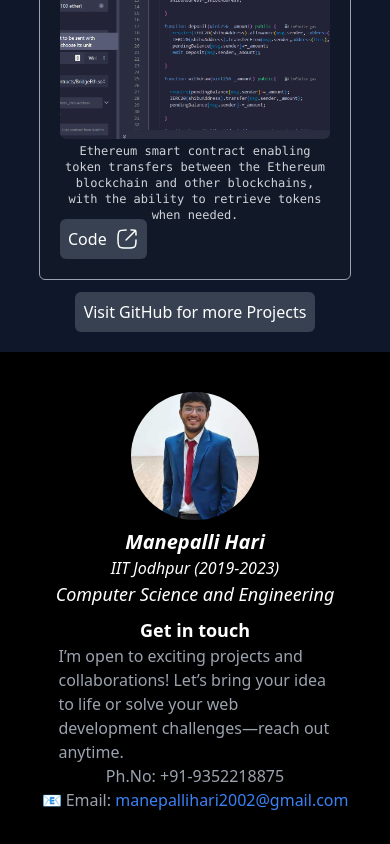
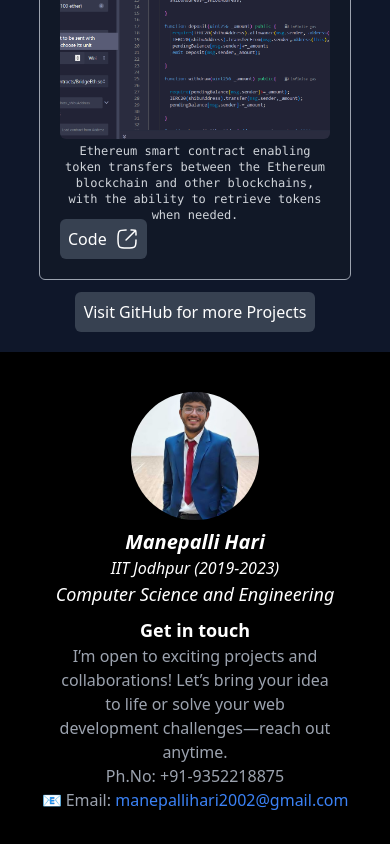
Before and after one commit to harry6902/portfolio, a Next.js app: page / in a window 390 px wide. Shown: the part 3243-4087 px from the top of the page. Built offline with nearby package versions, Linux system fonts and the light colour scheme.

Commit message:
text center in mobile

```diff
--- a/app/page.tsx
+++ b/app/page.tsx
@@ -175,7 +175,7 @@ export default function Home() {
         </div>
         <div className="lg:w-[75vh] flex flex-col items-center md:items-start justify-center mb-8 md:mb-0  md:ml-16">
         <h1 className=" font-bold text-lg md:text-xl mt-2 md:mt-5">Get in touch</h1>
-        <p className="w-[70vw] md:w-[50vw] text-gray-400">I’m open to exciting projects and collaborations! Let’s bring your idea to life or solve your web development challenges—reach out anytime.</p>
+        <p className="w-[70vw] md:w-[50vw] text-center md:text-left text-gray-400">I’m open to exciting projects and collaborations! Let’s bring your idea to life or solve your web development challenges—reach out anytime.</p>
 
           <p className="text-gray-400">Ph.No: +91-9352218875</p>
           <p className="text-gray-400">📧 Email: <span className="text-blue-500">manepallihari2002@gmail.com</span></p>
```
